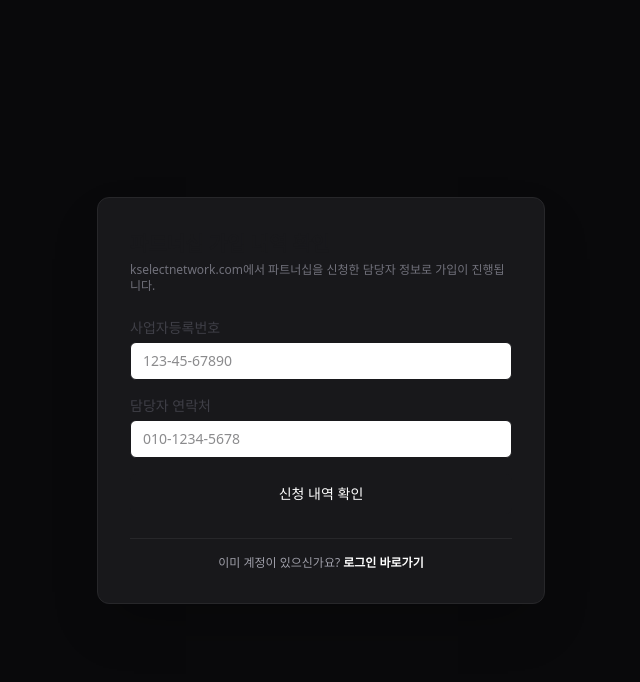
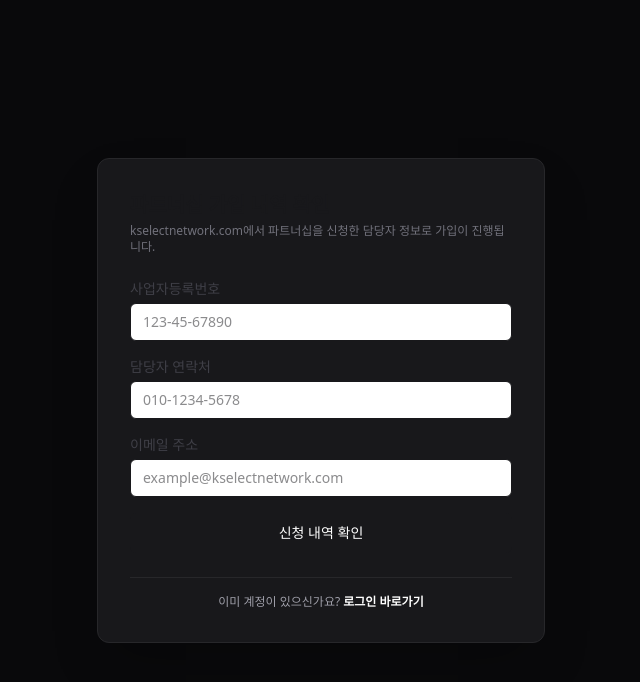
Before and after one commit to chaehahm-Kr/KBGP-Portal, a Next.js app: page /portal/signup in a window 1280 px wide. Shown: the top 682 px of the page, without its empty margins (319-959 px from the left). Built offline with nearby package versions, Linux system fonts and the light colour scheme; no server answers.

Commit message:
feat: 파트너 가입 확인 조건에 이메일 주소 추가 (사업자등록번호, 연락처, 이메일 주소 3가지 교차 검증)

```diff
--- a/components/auth/portal-verification-signup.tsx
+++ b/components/auth/portal-verification-signup.tsx
@@ -22,6 +22,7 @@ export function PortalVerificationSignup() {
   // Inputs
   const [brn, setBrn] = useState("");
   const [phone, setPhone] = useState("");
+  const [email, setEmail] = useState("");
   const [password, setPassword] = useState("");
   const [passwordConfirm, setPasswordConfirm] = useState("");
 
@@ -43,7 +44,7 @@ export function PortalVerificationSignup() {
     setPending(true);
 
     try {
-      const res = await verifyPartnerApplicationAction(brn, phone);
+      const res = await verifyPartnerApplicationAction(brn, phone, email);
       setPending(false);
 
       if (res.success) {
@@ -145,6 +146,21 @@ export function PortalVerificationSignup() {
               required
               value={phone}
               onChange={(e) => setPhone(e.target.value)}
+              className={inputClass}
+            />
+          </div>
+
+          <div>
+            <label htmlFor="email" className={labelClass}>
+              이메일 주소
+            </label>
+            <input
+              id="email"
+              type="email"
+              placeholder="example@kselectnetwork.com"
+              required
+              value={email}
+              onChange={(e) => setEmail(e.target.value)}
               className={inputClass}
             />
           </div>
--- a/lib/auth/signup-verification.ts
+++ b/lib/auth/signup-verification.ts
@@ -13,6 +13,10 @@ const verificationSchema = z.object({
     .string()
     .trim()
     .min(1, "담당자 연락처를 입력해주세요."),
+  email: z
+    .string()
+    .trim()
+    .email("올바른 이메일 형식이 아닙니다."),
 });
 
 export type VerificationResult =
@@ -22,15 +26,17 @@ export type VerificationResult =
   | { success: true; case: "D"; userId: string; companyName: string; contactName: string; email: string }; // Approved, ready to set password
 
 /**
- * 사업자등록번호와 연락처를 기준으로 파트너십 신청서 및 가입 승인 상태를 검증합니다.
+ * 사업자등록번호, 연락처, 이메일을 기준으로 파트너십 신청서 및 가입 승인 상태를 검증합니다.
  */
 export async function verifyPartnerApplicationAction(
   businessRegistrationNumber: string,
-  contactPhone: string
+  contactPhone: string,
+  email: string
 ): Promise<VerificationResult> {
   const parsed = verificationSchema.safeParse({
     businessRegistrationNumber,
     contactPhone,
+    email,
   });
 
   if (!parsed.success) {
@@ -96,16 +102,18 @@ export async function verifyPartnerApplicationAction(
     };
   }
 
-  // 대표 관리자(company_admin)를 우선 찾고, 없으면 첫 번째 사용자 선택
-  const primaryUser = users.find((u) => u.company_role === "company_admin") || users[0];
+  // 입력한 이메일과 일치하는 사용자 매칭 (대소문자 구분 없음)
+  const matchedUser = users.find((u) => u.email.toLowerCase() === email.toLowerCase());
 
-  if (!primaryUser) {
+  if (!matchedUser) {
     return {
       success: false,
       case: "A",
-      message: "담당자 정보를 식별할 수 없습니다.",
+      message: "입력하신 이메일과 일치하는 담당자 계정을 찾을 수 없습니다. 신청 당시 기재한 이메일을 입력해 주세요.",
     };
   }
+
+  const primaryUser = matchedUser;
 
   // Case C: 이미 가입 완료 상태인 경우
   if (primaryUser.status === "active") {
```
